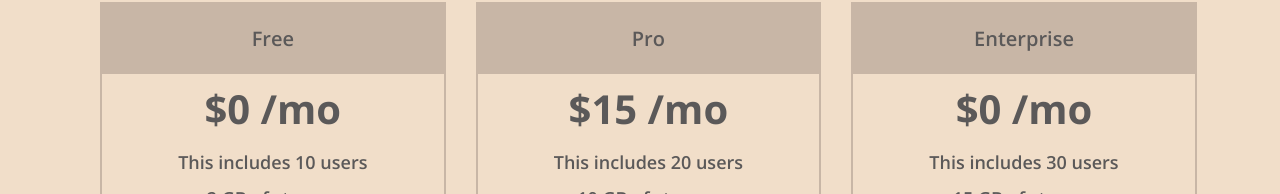
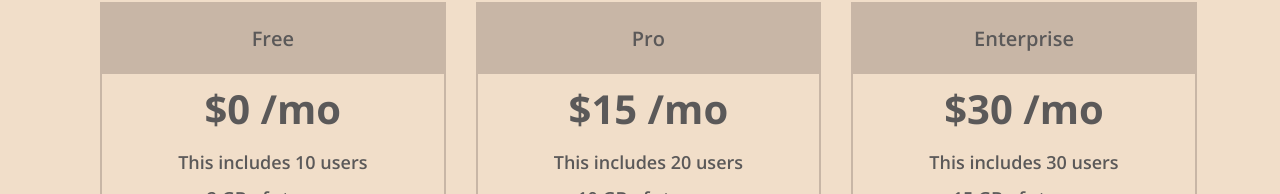
Before and after one commit to Danayaaa/AWD-Bootstrap, a plain HTML site: page index.html in a window 1280 px wide. Shown: the part 407-601 px from the top of the page. Drawn offline with nearby package versions, Linux system fonts and the light colour scheme.

Commit message:
Update index.html

```diff
--- a/index.html
+++ b/index.html
@@ -57,7 +57,7 @@
             </div>
             <li> <div class="name">
                 Enterprise
-                <h1>$0 /mo</h1>
+                <h1>$30 /mo</h1>
                 <p class="features">
                     This includes 30 users  <br>
                     15 GB of storage <br>
```
